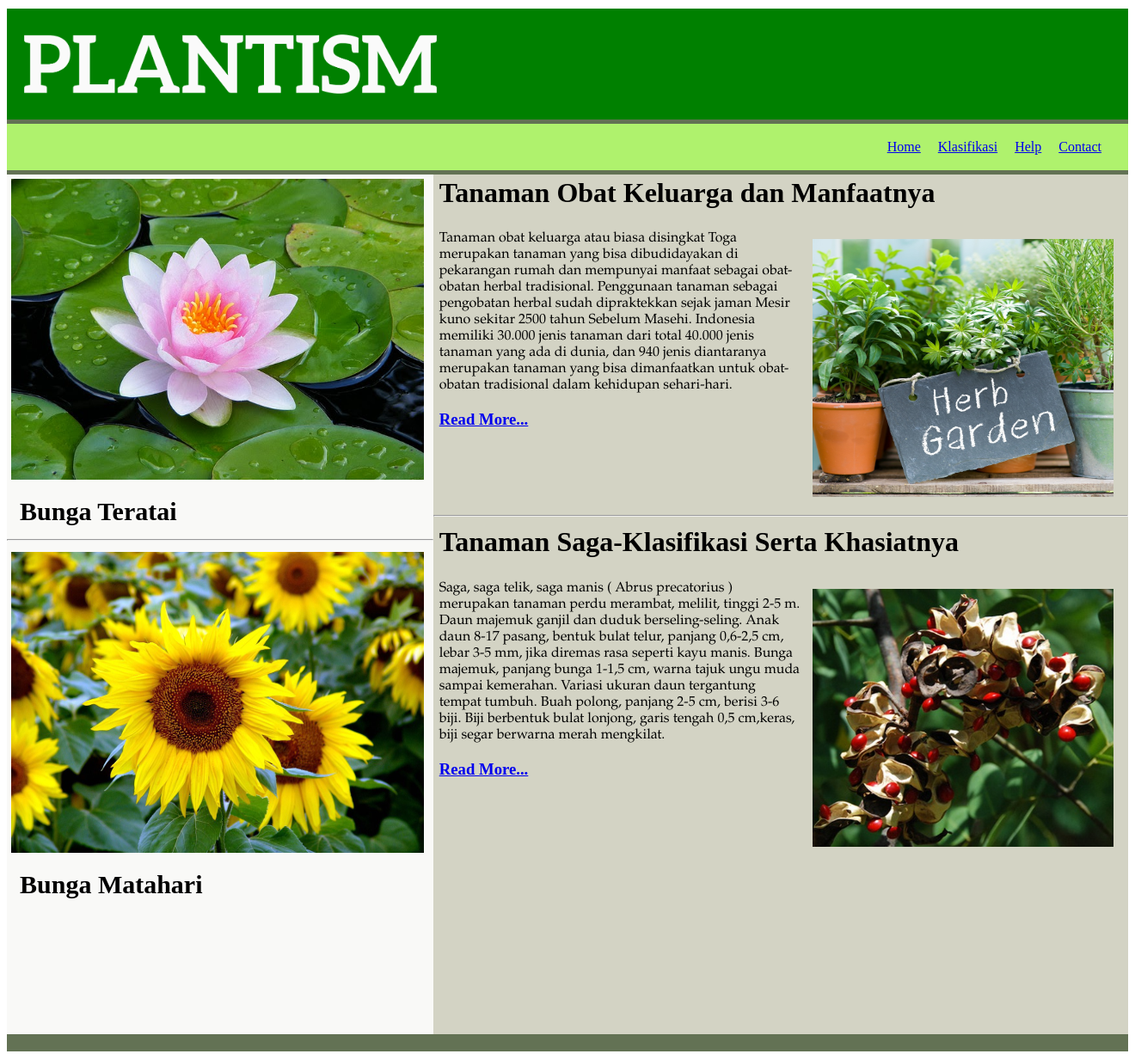
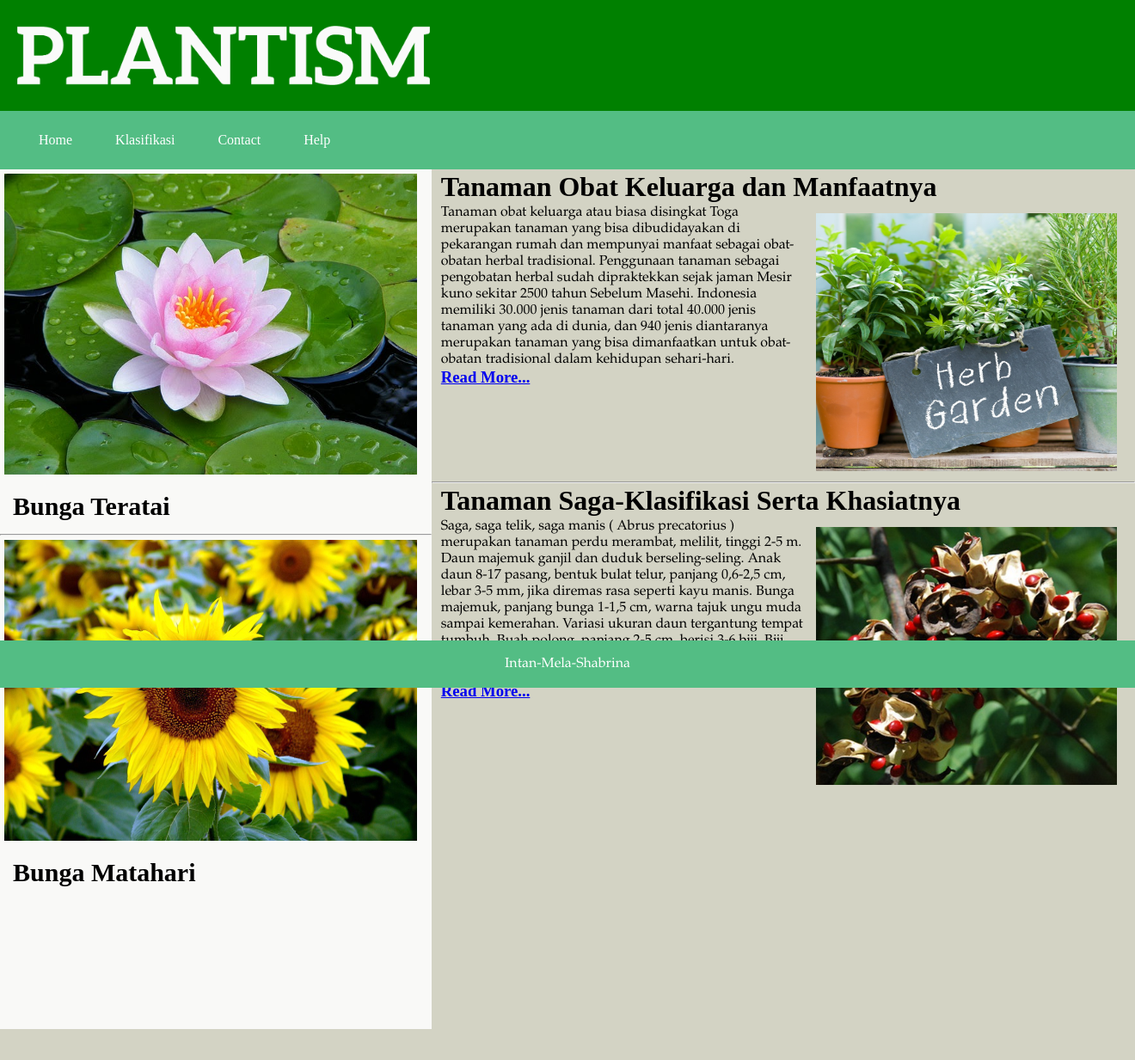
Before and after one commit to nrshabrina/UTPpemrogramanweb, a PHP site: page /home.php in a window 1320 px wide. Shown: the whole page at 86% size. After the commit the page ends 1197 px from the top, so only its background shows below. Run offline with PHP 8.4, Linux system fonts and the light colour scheme.

Commit message:
Add dropdown

```diff
--- a/home.php
+++ b/home.php
@@ -2,6 +2,8 @@
 <head>
 	<title>Plantism</title>
 	<link rel="stylesheet" type="text/css" href="style/gaya_home.css">
+	<link rel="stylesheet" type="text/css" href="style/dropdown.css">
+
 
 </head>
 <body>
@@ -13,20 +15,20 @@
 
 		<div class="menu">
 			<ul>
-                <li><a href="#">Contact</a></li>
-                <li><a href="#">Help</a></li>
-                <li><a href="klasifikasi.php">Klasifikasi</a></li>
-                <li><a href="home.php">Home</a></li>
+				<li><a href="home.php">Home</a></li>
+				<li><a href="klasifikasi.php">Klasifikasi</a></li>
+				<li><a href="#">Contact</a></li>
+                <li><a href="#" onClick="return confirm ('Hubungi bebekgoreng@gmail.com')">Help</a></li>
 			</ul>
 		</div>
 
 		<div class="badan">
 
 			<div class="sidebar">
-                <img src="img/teratai.jpg" style="padding: 5px;width:480px;height:350px;"><br>
+                <img src="teratai.jpg" style="padding: 5px;width:480px;height:350px;"><br>
                 <h3 style="font-family: “Palatino Linotype”;font-size: 30px;width: 800px; margin: 15px;">Bunga Teratai</h3>
                 <hr>
-                <img src="img/matahari.jpg" style="padding: 5px;width:480px;height:350px;"><br>
+                <img src="matahari.jpg" style="padding: 5px;width:480px;height:350px;"><br>
                 <h3 style="font-family: “Palatino Linotype”;font-size: 30px;width: 800px; margin: 15px;">Bunga Matahari
     		</div>
 
@@ -83,6 +85,10 @@
 
 		<div class="clear"></div>
 		<div class="footer">
+			<br>
+			<p>Intan-Mela-Shabrina</p>
+			<br>
+		</div>
 		</div>
 	</div>
 </body>
--- /dev/null
+++ b/style/dropdown.css
@@ -0,0 +1,90 @@
+* {margin:0; padding:0;}
+
+wrap {
+ background-color:#fff;
+ font-family:Arial, Helvetica, sans-serif;
+ color:#000;
+}
+
+menu {
+ margin:auto;
+ text-align: left;
+ width: 100%;
+ background-color: black;
+ min-height: 77px;
+ z-index: 1000;
+ position: relative;
+}
+
+.wrap .menu ul ul {
+ display: none;
+}
+
+.wrap .menu ul li:hover > ul{
+display: block;
+width: 150px;
+}
+
+.wrap .menu ul {
+ background: #53bd84;
+ padding: 0 20px;
+ list-style: none;
+ position: relative;
+ display: inline-table;
+ width: 100%;
+}
+
+.wrap .menu ul:after {
+ content: "";
+ clear:both;
+ display: block;
+}
+
+.wrap .menu ul li{
+ float:left;
+}
+
+.wrap .menu ul li:hover{
+ background:#666;
+}
+
+.wrap .menu ul li:hover a{
+ color:#fff;
+}
+
+.wrap .menu ul li a{
+ display: block;
+ padding: 25px;
+ color: #fff;
+ text-decoration: none;
+}
+
+.wrap .menu ul ul{
+ background: #53bd84;
+ border-radius: 0px;
+ padding: 0;
+ position: absolute;
+ top:100%;
+}
+
+.wrap .menu ul ul li{
+ float:none;
+ border-top: 1px soild #53bd84;
+ border-bottom: 1px solid #53bd84;
+ position: relative;
+}
+
+.wrap .menu ul ul li a{
+ padding: 15px 40px;
+ color: #fff;
+}
+
+.wrap .menu ul ul li a:hover{
+ background-color: #666;
+}
+
+.wrap .menu ul ul ul{
+ position: absolute;
+ left: 100%;
+ top: 0;
+}
--- a/style/gaya_home.css
+++ b/style/gaya_home.css
@@ -1,8 +1,3 @@
-.wrap{
-	background: #637254;
-	width: 100%;
-	margin: 10px auto;
-}
 
 /*bagian header*/
 .wrap .header{
@@ -14,24 +9,6 @@
 /*akhir header*/
 
 /*bagian menu*/
-.wrap .menu{
-	background: #aff26d;
-}
-
-.wrap .menu ul{
-    padding: 8px 16px;
-	margin: 5px;
-	background:#aff26d;
-	overflow: hidden;
-}
-
-.wrap .menu ul li{
-	float: right;
-	list-style-type: none;
-	padding: 10px;
-}
-
-/*akhir menu*/
 
 .clear{
 	clear: both;
@@ -58,8 +35,13 @@
 }
 
 .wrap .footer{
+	position: fixed;
+	left: 0;
+	bottom: 0;
 	width: 100%;
-	padding: 10px;
+	background-color: #53bd84;
+	color: white;
+	text-align: center;
 }
 
 p{
```
Also changed, not shown: index.php (+15 -10 lines).
